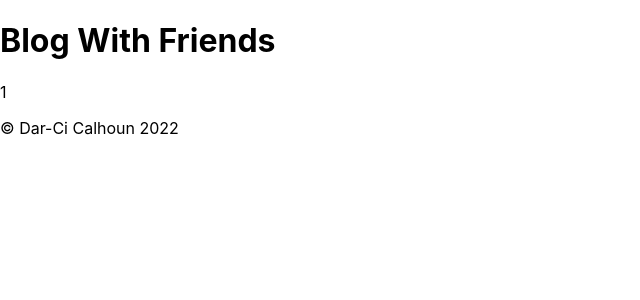
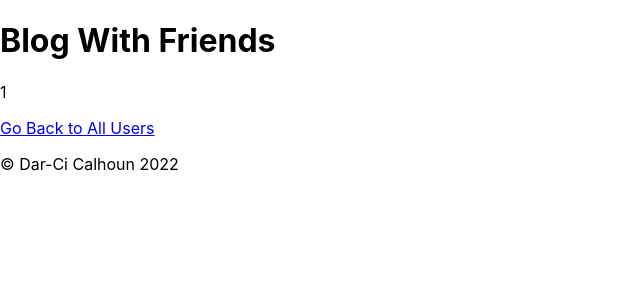
Before and after one commit to dcalhoun286/blog-with-friends-frontend, a React (Create React App) app: page /users/1/posts in a window 1280 px wide. Shown: the top 300 px of the page, without its empty margins (0-640 px from the left). Built offline with nearby package versions, Linux system fonts and the light colour scheme.

Commit message:
added link to navigate back to entire list of users

```diff
--- a/src/components/Username.js
+++ b/src/components/Username.js
@@ -1,8 +1,12 @@
 import React from 'react';
+import { Link } from 'react-router-dom';
 
 const Username = ({ username }) => {
     return (
-        <p>{username}</p>
+        <React.Fragment>
+            <p>{username}</p>
+            <Link to='../..' relative='path'>Go Back to All Users</Link>
+        </React.Fragment>
     );
 };
 
```
